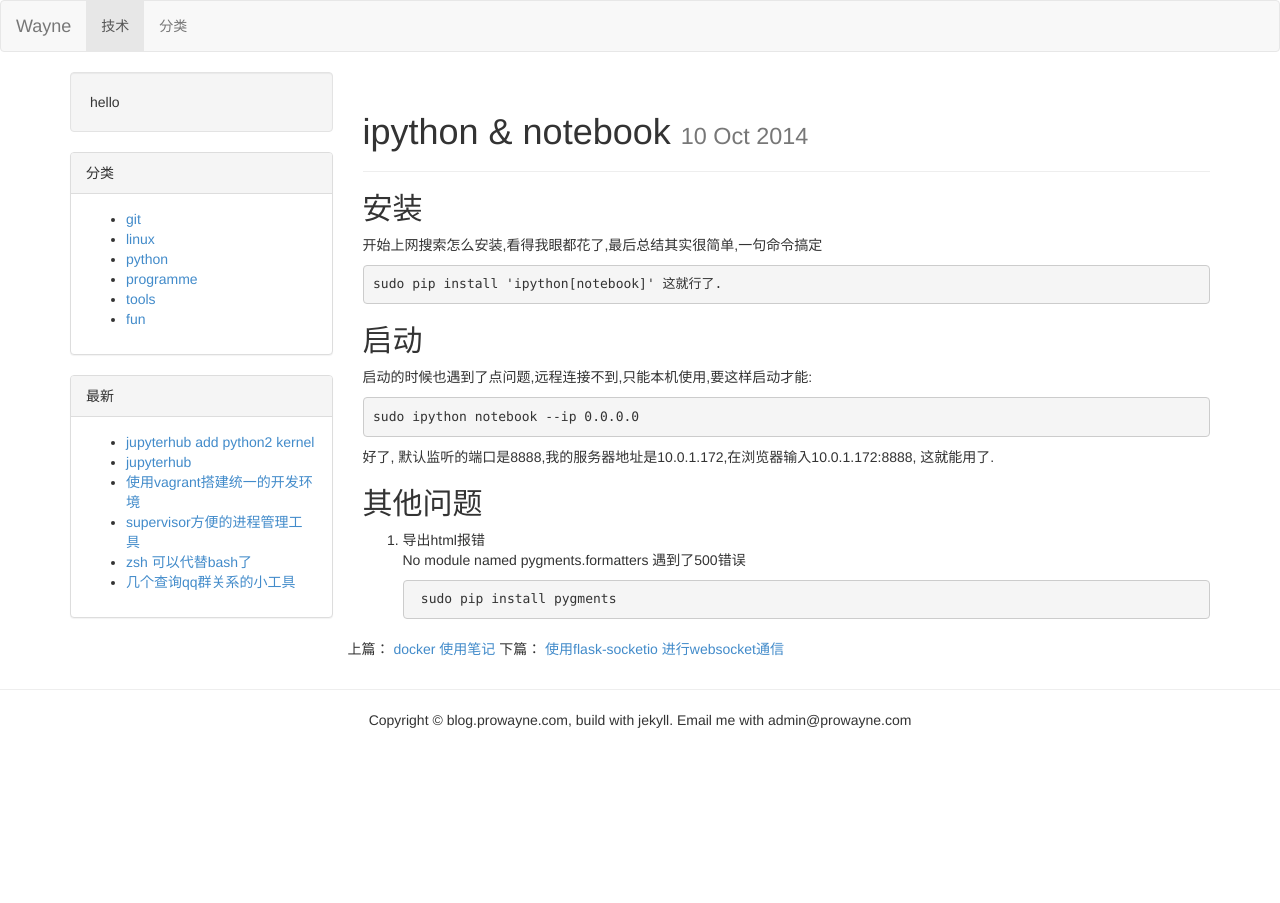
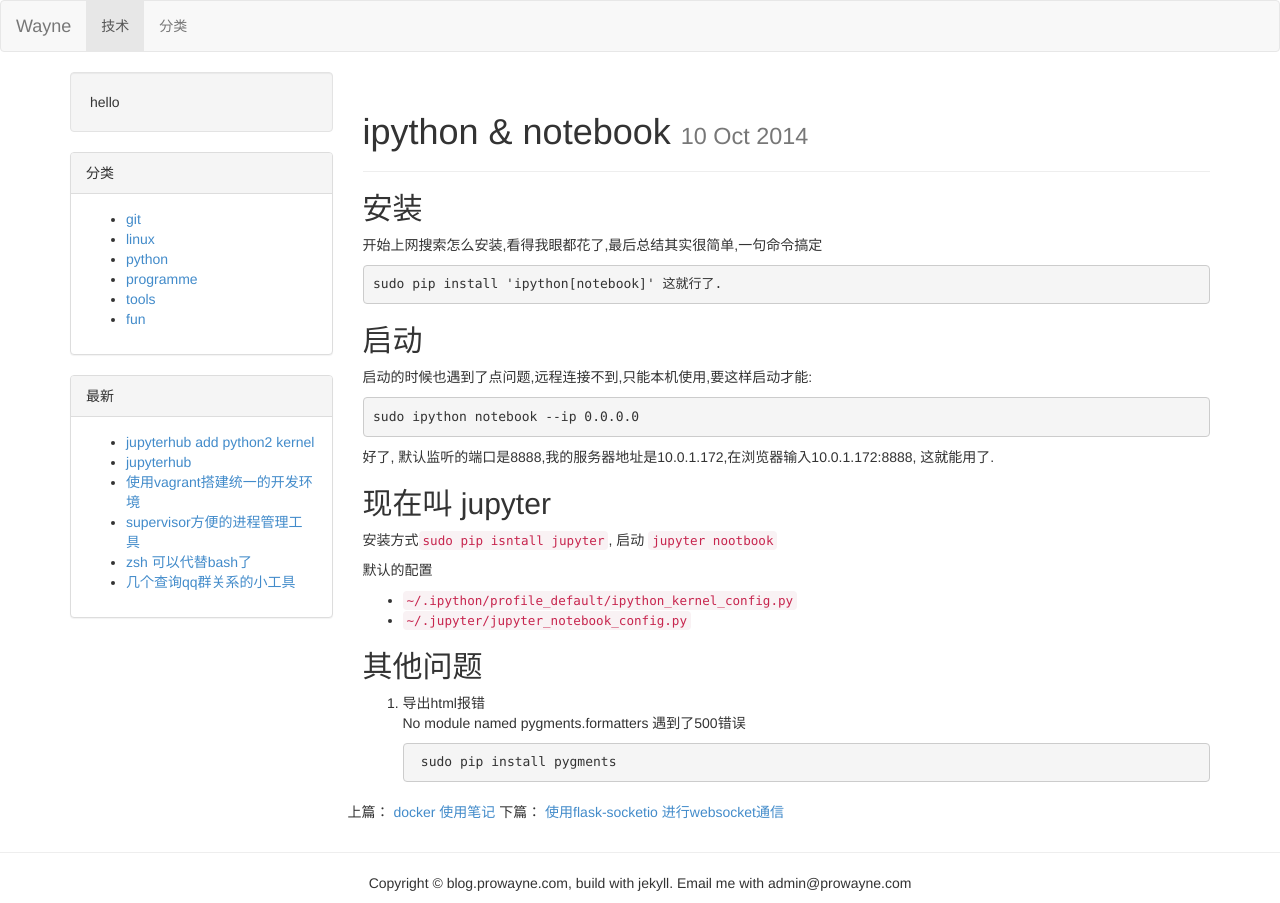
Before and after one commit to prowayne/prowayne.github.com, a Jekyll site: the page built from _posts/2014-10-10-ipython-notebook.md, in a window 1280 px wide. Built offline with Jekyll 4.4.1, drawn with Linux system fonts in a browser that asks for light colours; Markdown is read by kramdown in place of the engine named in the settings.

Commit message:
change ipy

```diff
--- a/_posts/2014-10-10-ipython-notebook.md
+++ b/_posts/2014-10-10-ipython-notebook.md
@@ -17,6 +17,14 @@ category: python
 
 好了, 默认监听的端口是8888,我的服务器地址是10.0.1.172,在浏览器输入10.0.1.172:8888, 这就能用了.
 
+## 现在叫 jupyter
+安装方式`sudo pip isntall jupyter`, 启动 `jupyter nootbook`
+
+默认的配置
+
+* `~/.ipython/profile_default/ipython_kernel_config.py`
+* `~/.jupyter/jupyter_notebook_config.py`
+
 ## 其他问题
 1. 导出html报错
 No module named pygments.formatters 遇到了500错误
```
Also changed, not shown: _posts/2015-4-19-qqqun-for-fun.md (+5 -0 lines).
